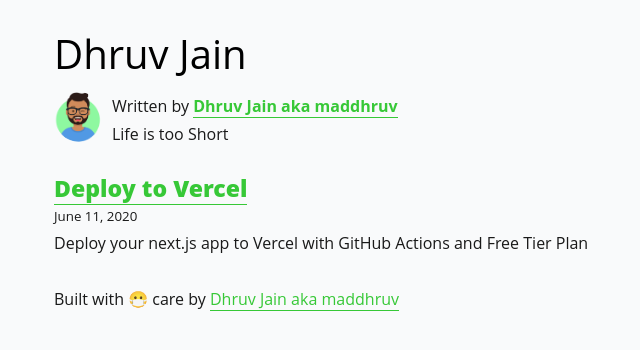
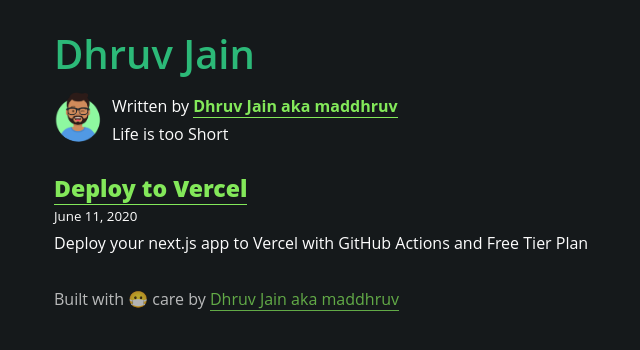
Before and after one commit to maddhruv/maddhruv.github.io, a Gatsby site: page / in a window 1280 px wide. Shown: the whole page, without its empty margins (202-842 px from the left). Built offline with nearby package versions, Linux system fonts and the light colour scheme; Gatsby itself is replaced by a stand-in of ours; some packages are replaced by stand-ins of ours.

Commit message:
feat: dark

```diff
--- a/src/components/common.js
+++ b/src/components/common.js
@@ -8,8 +8,8 @@ export const Avatar = styled(Image)`
 
 export const Header = styled.h1`
   margin-bottom: 16px;
-  font-weight: 500;
-  color: #000000;
+  font-weight: 600;
+  color: ${props => props.theme.colors.primaryDark};
   margin-bottom: 16px;
 `
 export const Container = styled.div`
--- a/src/theme.js
+++ b/src/theme.js
@@ -1,7 +1,9 @@
 const theme = {
   colors: {
-    primary: "#37c837",
-    secondary: "#f9fafb",
+    primary: "#83e85a",
+    primaryDark: "#2cb978",
+    secondary: "rgb(21, 25, 27)",
+    font: "#fdfdfd",
   },
 }
 
--- a/src/utils/reset.js
+++ b/src/utils/reset.js
@@ -104,6 +104,7 @@ const Reset = createGlobalStyle`
   }
   body {
     background: ${props => props.theme.colors.secondary};
+    color: ${props => props.theme.colors.font};
   }
   ol,
   ul {
@@ -128,6 +129,9 @@ const Reset = createGlobalStyle`
     text-decoration: none;
     color: ${props => props.theme.colors.primary};
   }
+  footer {
+    opacity: 0.7;
+  }
 `
 
 export default Reset
```
